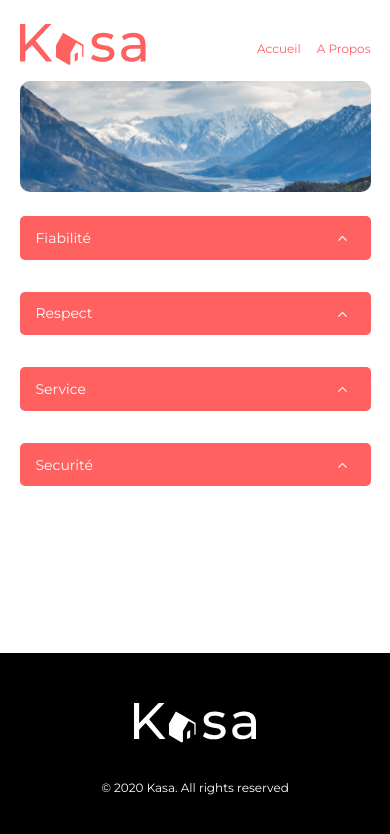
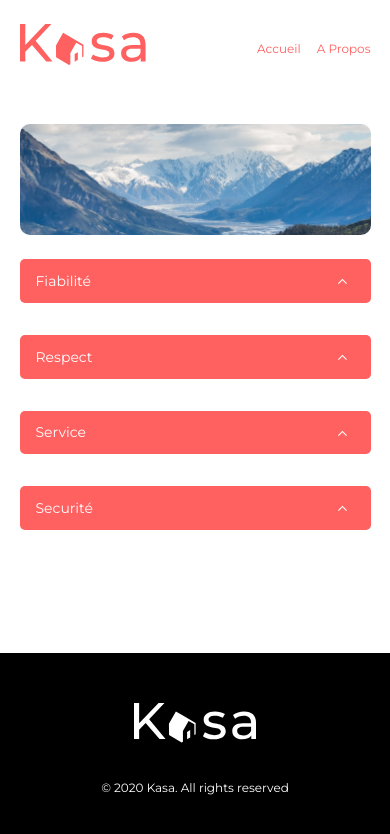
Before and after one commit to Yan-Coquoz/kasa, a React (Create React App) app: page /about in a window 390 px wide. Shown: the top 834 px of the page. Built offline with nearby package versions, Linux system fonts and the light colour scheme.

Commit message:
Style sur Footer et About

```diff
--- a/src/components/About/style.scss
+++ b/src/components/About/style.scss
@@ -4,6 +4,7 @@
     display: flex;
     flex-direction: column;
     width: 100%;
+
     &__bg-bloc {
         text-align: center;
         width: 100%;
@@ -25,7 +26,6 @@
         display: flex;
         flex-direction: column;
         width: 100%;
-        height: calc(100vh - 19rem);
         &__bg-bloc {
             margin-bottom: 1.5rem;
             text-align: center;
--- a/src/components/App/App.scss
+++ b/src/components/App/App.scss
@@ -9,8 +9,16 @@
     &__bloc {
         width: 90%;
         display: flex;
+
         justify-content: space-between;
         flex-direction: column;
         margin: 0 auto;
     }
 }
+@media screen and (max-width: 390px) {
+    .app {
+        &__bloc {
+            min-height: 845px;
+        }
+    }
+}
--- a/src/components/Footer/style.scss
+++ b/src/components/Footer/style.scss
@@ -10,8 +10,7 @@
     justify-content: center;
     width: 100vw;
     margin-top: 3rem;
-    // position: absolute;
-    left: 0;
+
     &__right {
         color: v.$kasa_color_footer;
         margin-top: 2rem;
```
